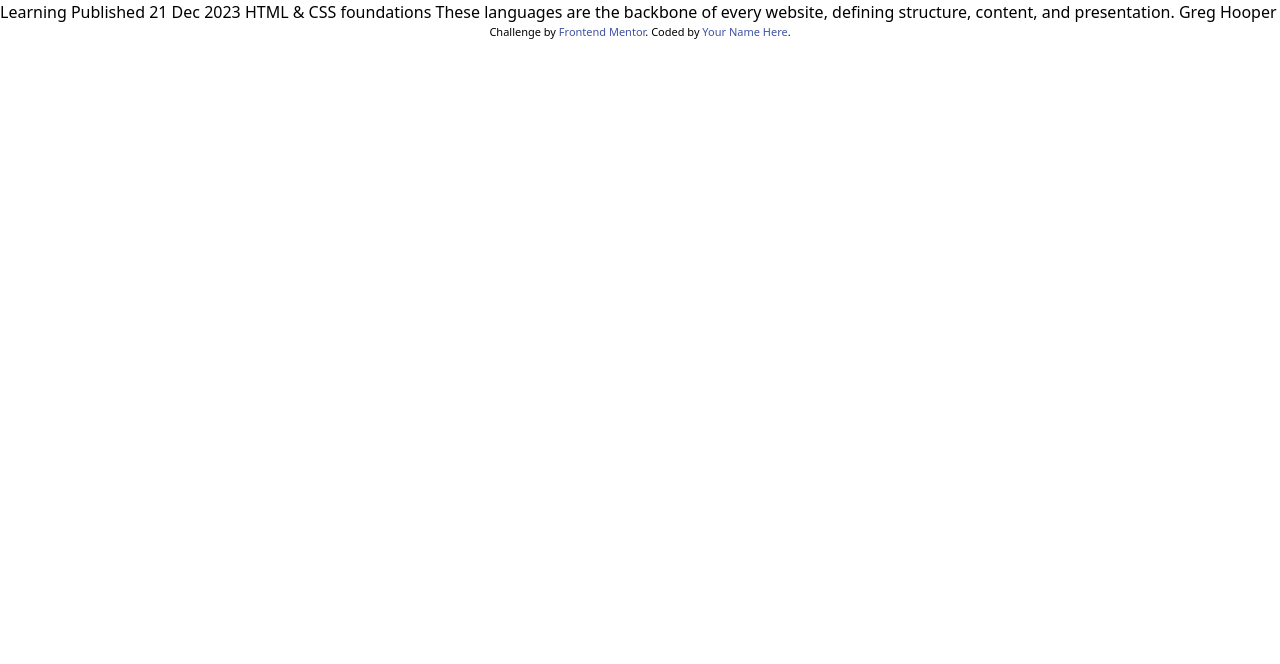
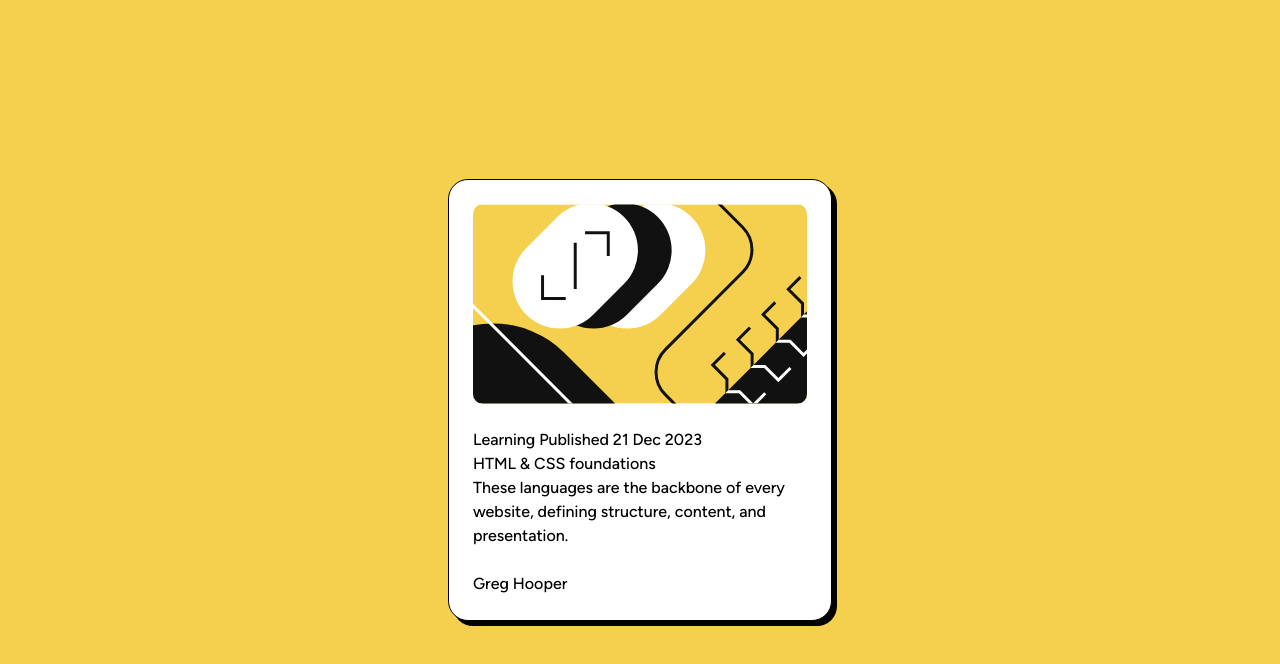
Before and after one commit to korcakSEA/blog-preview-card-tailwind, a website built with Vite: page index.html in a window 1280 px wide. Built offline with nearby package versions, Linux system fonts and the light colour scheme.

Commit message:
Apply card styling

```diff
--- a/index.html
+++ b/index.html
@@ -8,36 +8,32 @@
 
   <title>Frontend Mentor | Blog preview card</title>
 
-  <!-- Feel free to remove these styles or customise in your own stylesheet 👍 -->
-  <style>
-    .attribution {
-      font-size: 11px;
-      text-align: center;
-    }
-
-    .attribution a {
-      color: hsl(228, 45%, 44%);
-    }
-  </style>
-  <title>Tailwind + Vite</title>
+  <title>Blog preview card</title>
   <link href="/src/style.css" rel="stylesheet">
 </head>
 
-<body>
-  Learning
+<body class="bg-yellow font-me font-figtree h-screen flex items-center justify-center">
+  <!-- Card -->
+  <div class="card w-[327px] md:w-sm bg-white border rounded-[20px] overflow-hidden p-6 shadow-custom">
+    <!-- Card Image -->
+    <div class="card__image rounded-[10px] overflow-hidden mb-6">
+      <img src="./assets/images/illustration-article.svg" aria-hidden="true">
+    </div>
 
-  Published 21 Dec 2023
+    <!-- Card Content -->
+    <div class="card__content mb-6">
+      <span class="tag">Learning</span>
+      <time datetime="21 Dec 2023">Published 21 Dec 2023</time>
+      <h3>HTML & CSS foundations</h3>
+      <p class="description">These languages are the backbone of every website, defining structure, content, and presentation.</p>
+    </div>
 
-  HTML & CSS foundations
+    <!-- Card Author -->
+    <div class="card_author">
+      Greg Hooper
+    </div>
+  </div>
 
-  These languages are the backbone of every website, defining structure, content, and presentation.
-
-  Greg Hooper
-
-  <div class="attribution">
-    Challenge by <a href="https://www.frontendmentor.io?ref=challenge" target="_blank">Frontend Mentor</a>.
-    Coded by <a href="#">Your Name Here</a>.
-  </div>
   <script type="module" src="/src/main.js"></script>
 </body>
 
--- a/src/style.css
+++ b/src/style.css
@@ -1,2 +1,31 @@
 /* src/styles.css */
 @import "tailwindcss";
+
+/* figtree-500 - latin */
+@font-face {
+  font-display: swap; /* Check https://developer.mozilla.org/en-US/docs/Web/CSS/@font-face/font-display for other options. */
+  font-family: 'Figtree';
+  font-style: normal;
+  font-weight: 500;
+  src: url('../assets/fonts/static/Figtree-Medium.ttf') format('truetype'); /* Chrome 4+, Firefox 3.5+, IE 9+, Safari 3.1+, iOS 4.2+, Android Browser 2.2+ */
+}
+/* figtree-800 - latin */
+@font-face {
+  font-display: swap; /* Check https://developer.mozilla.org/en-US/docs/Web/CSS/@font-face/font-display for other options. */
+  font-family: 'Figtree';
+  font-style: normal;
+  font-weight: 800;
+  src: url('../assets/fonts/static/Figtree-ExtraBold.ttf') format('truetype'); /* Chrome 4+, Firefox 3.5+, IE 9+, Safari 3.1+, iOS 4.2+, Android Browser 2.2+ */
+}
+
+
+
+@theme{
+
+  --font-figtree: 'Figtree';
+
+  --color-yellow: hsl(47, 88%, 63%);
+  --color-grey-950: hsl(0, 0%, 7%);
+
+  --shadow-custom:5px 5px 0 0;
+}
```
